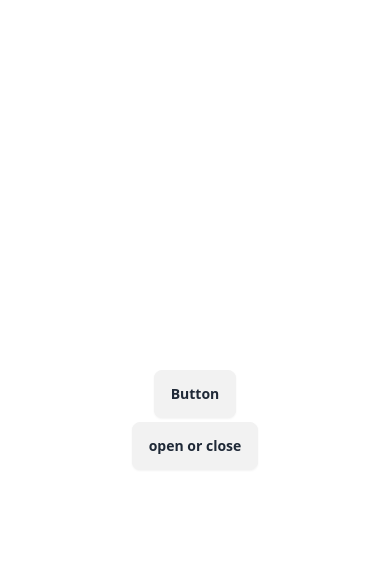
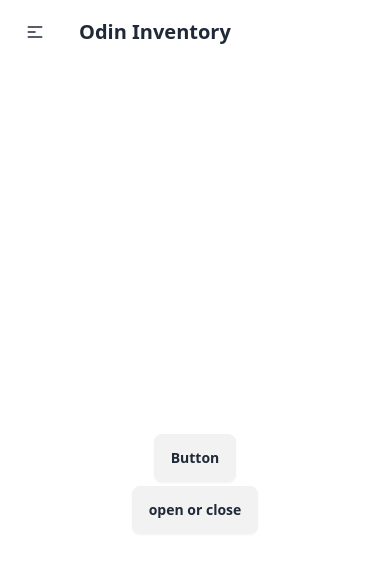
Before and after one commit to mart-in-a-jar/odin-inventory, a React (Vite) app in the folder client/: page / in a window 390 px wide. Shown: the top 572 px of the page. Built offline with nearby package versions, Linux system fonts and the light colour scheme.

Commit message:
Create navbar

```diff
--- a/client/package.json
+++ b/client/package.json
@@ -10,6 +10,7 @@
     "preview": "vite preview"
   },
   "dependencies": {
+    "prop-types": "^15.8.1",
     "react": "^18.2.0",
     "react-dom": "^18.2.0",
     "react-router-dom": "^6.19.0"
--- a/client/src/App.jsx
+++ b/client/src/App.jsx
@@ -2,16 +2,12 @@ import "./App.scss";
 
 function App() {
     return (
-        // <div className="main bg-base-500 min-h-screen flex flex-col items-center justify-center">
-        // <div className="bg-base-700 p-10 rounded-2xl">
+        <div className="main">
             <div className="min-h-screen flex flex-col items-center justify-center">
-            {/* <h1 className="px-5 py-3 rounded-xl bg-base-100 text-3xl font-bold underline">
-                Hello world!
-            </h1> */}
                 <button className="btn">Button</button>
                 <details className="dropdown">
                     <summary className="m-1 btn">open or close</summary>
-                <ul className="p-2 shadow menu dropdown-content z-[1] bg-base-100 rounded-box w-52">
+                    <ul className="p-2 shadow menu dropdown-content z-[1] bg-base-200 rounded-box w-52">
                         <li>
                             <a>Item 1</a>
                         </li>
@@ -21,8 +17,7 @@ function App() {
                     </ul>
                 </details>
             </div>
-        // </div>
-        // </div>
+        </div>
     );
 }
 
--- a/client/src/Router.jsx
+++ b/client/src/Router.jsx
@@ -1,9 +1,17 @@
 import { BrowserRouter, Routes, Route } from "react-router-dom";
 import App from "./App";
+import Navbar from "./components/Navbar";
 
 const Router = () => {
     return (
         <BrowserRouter>
+            <Navbar
+                homeButton={{ text: "Odin Inventory", path: "/" }}
+                centerItems={[
+                    { text: "Products", path: "/products" },
+                    { text: "Categories", path: "/categories" },
+                ]}
+            />
             <Routes>
                 <Route path="/" element={<App />} />
                 <Route path="/annet" element={<h1>Annet</h1>} />
--- /dev/null
+++ b/client/src/components/Navbar.jsx
@@ -0,0 +1,149 @@
+import { Link } from "react-router-dom";
+import PropTypes from "prop-types";
+
+const Navbar = ({ homeButton, centerItems, righItem }) => {
+    return (
+        <div className="navbar bg-base-100">
+            <div className="navbar-start">
+                {centerItems && (
+                    <div className="dropdown">
+                        <div
+                            tabIndex={0}
+                            role="button"
+                            className="btn btn-ghost lg:hidden"
+                        >
+                            <svg
+                                xmlns="http://www.w3.org/2000/svg"
+                                className="h-5 w-5"
+                                fill="none"
+                                viewBox="0 0 24 24"
+                                stroke="currentColor"
+                            >
+                                <path
+                                    strokeLinecap="round"
+                                    strokeLinejoin="round"
+                                    strokeWidth="2"
+                                    d="M4 6h16M4 12h8m-8 6h16"
+                                />
+                            </svg>
+                        </div>
+                        <ul className="menu menu-sm dropdown-content mt-3 z-[1] p-2 shadow bg-base-100 rounded-box w-52">
+                            {centerItems.map((item, n) => {
+                                return (
+                                    <li key={n}>
+                                        {item.subMenu ? (
+                                            <>
+                                                <span className="hover:cursor-default hover:bg-inherit">
+                                                    {item.text}
+                                                </span>
+                                                <ul>
+                                                    {item.subMenu.map(
+                                                        (subItem, n) => {
+                                                            return (
+                                                                <li key={n}>
+                                                                    <Link
+                                                                        to={
+                                                                            subItem.path
+                                                                        }
+                                                                    >
+                                                                        {
+                                                                            subItem.text
+                                                                        }
+                                                                    </Link>
+                                                                </li>
+                                                            );
+                                                        }
+                                                    )}
+                                                </ul>
+                                            </>
+                                        ) : (
+                                            <Link to={item.path}>
+                                                {item.text}
+                                            </Link>
+                                        )}
+                                    </li>
+                                );
+                            })}
+                        </ul>
+                    </div>
+                )}
+                {homeButton && (
+                    <Link
+                        to={homeButton.path}
+                        className="text-xl btn btn-ghost"
+                    >
+                        {homeButton.text}
+                    </Link>
+                )}
+            </div>
+            <div className="navbar-center hidden lg:flex">
+                {centerItems &&
+                    centerItems.map((item, n) => {
+                        return (
+                            <ul key={n} className="menu menu-horizontal px-1">
+                                <li>
+                                    {item.subMenu ? (
+                                        <details>
+                                            <summary>{item.text}</summary>
+                                            <ul className="p-2">
+                                                {item.subMenu.map(
+                                                    (subItem, n) => {
+                                                        return (
+                                                            <li key={n}>
+                                                                <Link
+                                                                    to={
+                                                                        subItem.path
+                                                                    }
+                                                                >
+                                                                    {
+                                                                        subItem.text
+                                                                    }
+                                                                </Link>
+                                                            </li>
+                                                        );
+                                                    }
+                                                )}
+                                            </ul>
+                                        </details>
+                                    ) : (
+                                        <Link to={item.path}>{item.text}</Link>
+                                    )}
+                                </li>
+                            </ul>
+                        );
+                    })}
+            </div>
+            <div className="navbar-end">
+                {righItem && (
+                    <Link to={righItem.path} className="btn">
+                        {righItem.text}
+                    </Link>
+                )}
+            </div>
+        </div>
+    );
+};
+
+const menuItemType = PropTypes.shape({
+    text: PropTypes.string.isRequired,
+    path: PropTypes.string.isRequired,
+});
+
+Navbar.propTypes = {
+    homeButton: menuItemType.isRequired,
+    centerItems: PropTypes.arrayOf(
+        PropTypes.shape({
+            text: PropTypes.string.isRequired,
+            path: PropTypes.string,
+            subMenu: PropTypes.arrayOf(
+                PropTypes.shape({
+                    text: PropTypes.string.isRequired,
+                    path: PropTypes.string,
+                })
+            ),
+        })
+    ).isRequired,
+    righItem: menuItemType,
+};
+
+export default Navbar;
--- a/client/tailwind.config.js
+++ b/client/tailwind.config.js
@@ -14,4 +14,8 @@ export default {
         },
     },
     plugins: [daisyui],
+    // enable only light and dark themes
+    daisyui: {
+        themes: false,
+    },
 };
```
Also changed, not shown: 1 other file (tests, documents, lock files or other folders). Lines whose indentation alone changed are shown as unchanged.
